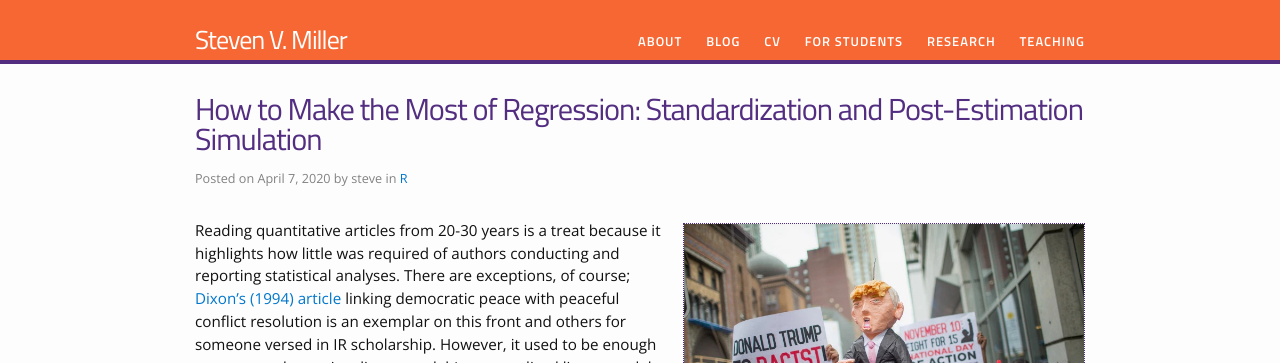
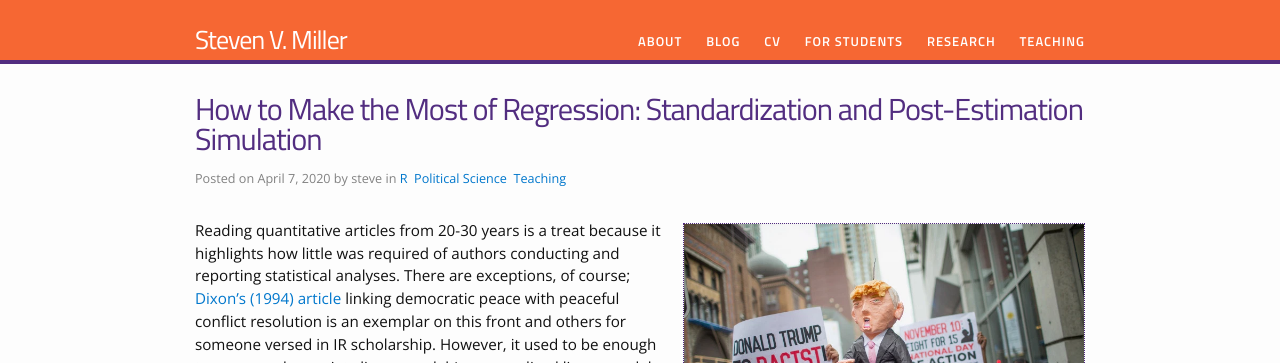
Before and after one commit to svmiller/svmiller.github.io, a Jekyll site: the page built from _posts/2020-04-07-post-estimation-simulation-trump-vote-midwest.md, in a window 1280 px wide and 900 px high. Shown: the top 363 px of the window. Built offline with Jekyll 4.4.1, drawn with Linux system fonts in a browser that asks for light colours; nearby versions of some CDN libraries; some web fonts are replaced; formulas are drawn with MathJax 3; comment, search, counter and statistics services are not loaded.

Commit message:
add some categories.

```diff
--- a/_posts/2020-04-07-post-estimation-simulation-trump-vote-midwest.md
+++ b/_posts/2020-04-07-post-estimation-simulation-trump-vote-midwest.md
@@ -12,6 +12,8 @@ excerpt: "You can't just run a regression, show a table interpreting statistical
 layout: post
 categories:
   - R
+  - Political Science
+  - Teaching
 image: "2015-anti-trump-rally-chicago.jpg"
 ---
 
--- a/_source/2020-04-07-post-estimation-simulation-trump-vote-midwest.Rmd
+++ b/_source/2020-04-07-post-estimation-simulation-trump-vote-midwest.Rmd
@@ -12,6 +12,8 @@ excerpt: "You can't just run a regression, show a table interpreting statistical
 layout: post
 categories:
   - R
+  - Political Science
+  - Teaching
 image: "2015-anti-trump-rally-chicago.jpg"
 ---
 
```
